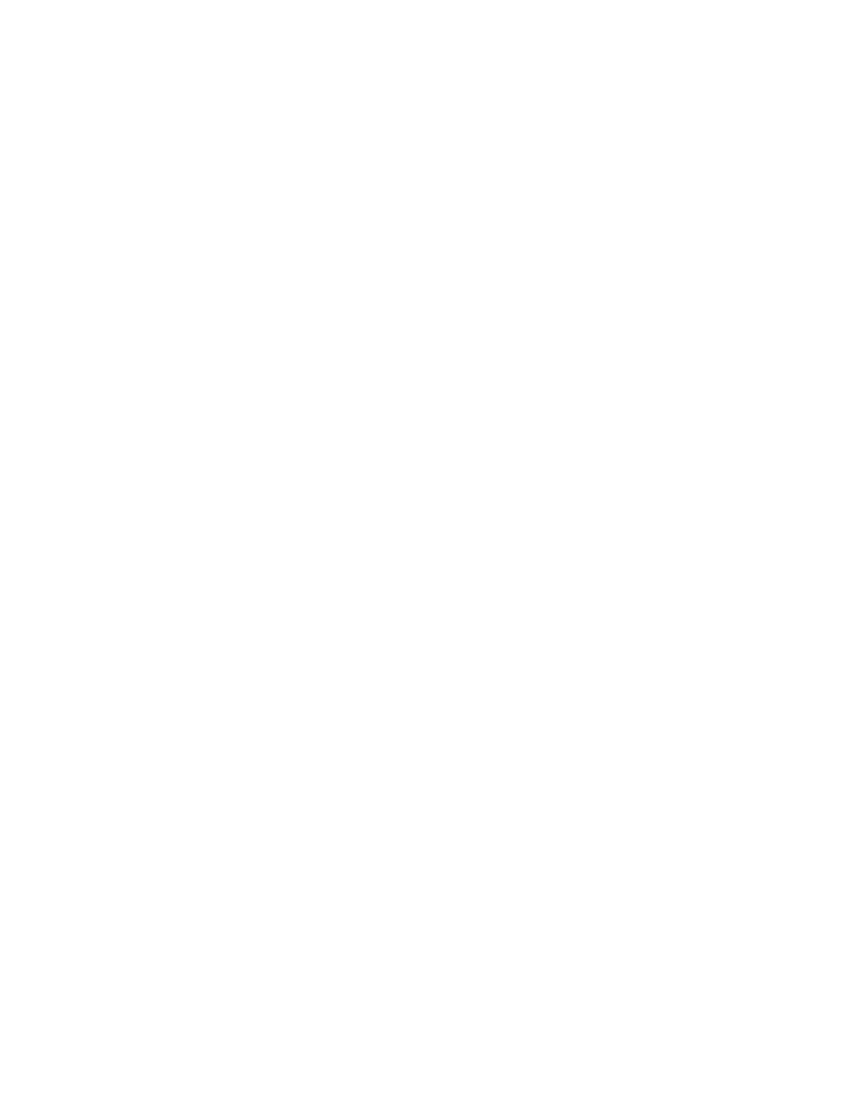
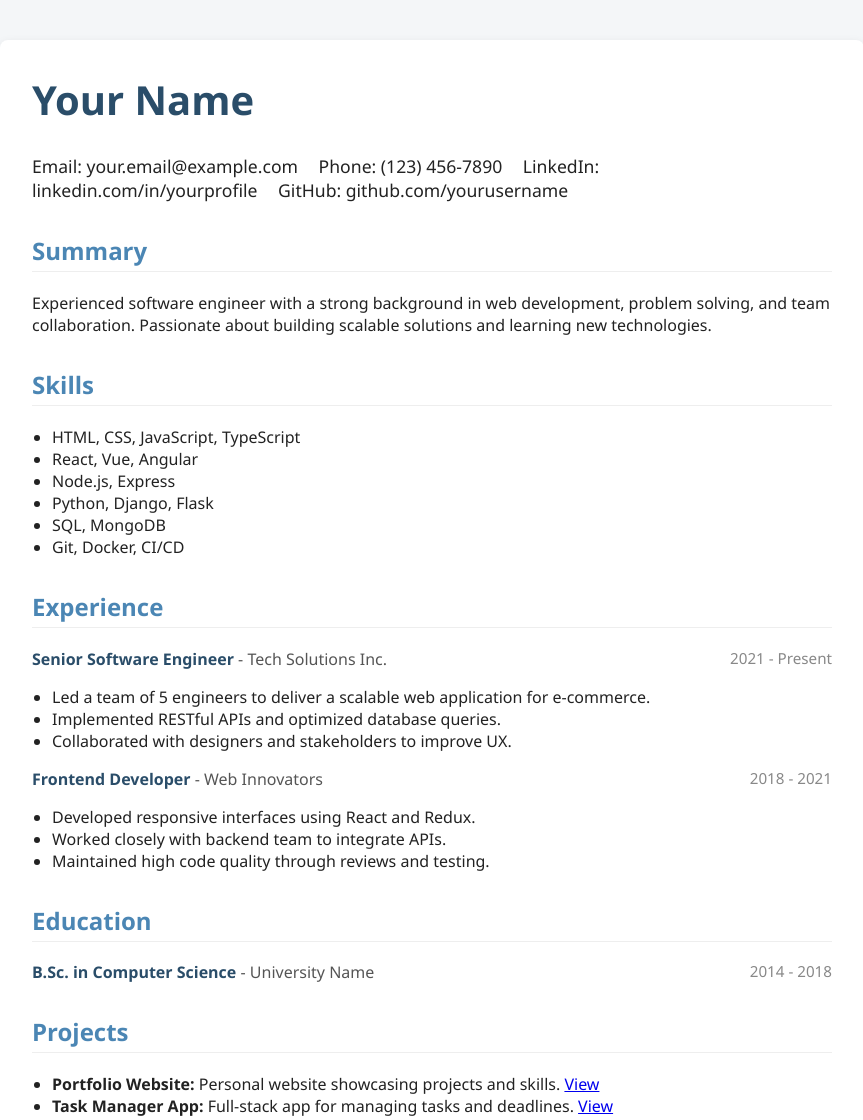
Before and after one commit to AhanafLazim/portfolio-website12, a plain HTML site: page project25/index.html in a window 1280 px wide. Shown: the whole page, without its empty margins (208-1071 px from the left). Before the commit the page ends 800 px from the top, so only its background shows below. Drawn offline with Linux system fonts and the light colour scheme.

Commit message:
Add files via upload

```diff
--- a/project25/index.html
+++ b/project25/index.html
@@ -3,7 +3,151 @@
   <head>
     <meta charset="UTF-8" />
     <meta name="viewport" content="width=device-width, initial-scale=1.0" />
-    <title>Document</title>
+    <title>Your Name - Resume</title>
+    <style>
+      body {
+        font-family: "Segoe UI", Arial, sans-serif;
+        background: #f4f6f8;
+        margin: 0;
+        padding: 0;
+        color: #222;
+      }
+      .container {
+        max-width: 800px;
+        margin: 40px auto;
+        background: #fff;
+        box-shadow: 0 2px 8px rgba(0, 0, 0, 0.08);
+        border-radius: 8px;
+        padding: 32px;
+      }
+      h1 {
+        margin-top: 0;
+        font-size: 2.5em;
+        color: #2a4d69;
+      }
+      h2 {
+        color: #4b86b4;
+        border-bottom: 1px solid #eee;
+        padding-bottom: 4px;
+        margin-top: 32px;
+      }
+      .contact {
+        margin-bottom: 24px;
+        font-size: 1.1em;
+      }
+      .contact span {
+        margin-right: 16px;
+      }
+      ul {
+        padding-left: 20px;
+      }
+      .section {
+        margin-bottom: 24px;
+      }
+      .job-title {
+        font-weight: bold;
+        color: #2a4d69;
+      }
+      .company {
+        color: #555;
+      }
+      .date {
+        float: right;
+        color: #888;
+        font-size: 0.95em;
+      }
+      @media (max-width: 600px) {
+        .container {
+          padding: 16px;
+        }
+        .date {
+          float: none;
+          display: block;
+          margin-top: 4px;
+        }
+      }
+    </style>
   </head>
-  <body></body>
+  <body>
+    <div class="container">
+      <h1>Your Name</h1>
+      <div class="contact">
+        <span>Email: your.email@example.com</span>
+        <span>Phone: (123) 456-7890</span>
+        <span>LinkedIn: linkedin.com/in/yourprofile</span>
+        <span>GitHub: github.com/yourusername</span>
+      </div>
+
+      <div class="section">
+        <h2>Summary</h2>
+        <p>
+          Experienced software engineer with a strong background in web
+          development, problem solving, and team collaboration. Passionate about
+          building scalable solutions and learning new technologies.
+        </p>
+      </div>
+
+      <div class="section">
+        <h2>Skills</h2>
+        <ul>
+          <li>HTML, CSS, JavaScript, TypeScript</li>
+          <li>React, Vue, Angular</li>
+          <li>Node.js, Express</li>
+          <li>Python, Django, Flask</li>
+          <li>SQL, MongoDB</li>
+          <li>Git, Docker, CI/CD</li>
+        </ul>
+      </div>
+
+      <div class="section">
+        <h2>Experience</h2>
+        <div>
+          <span class="job-title">Senior Software Engineer</span>
+          <span class="company"> - Tech Solutions Inc.</span>
+          <span class="date">2021 - Present</span>
+          <ul>
+            <li>
+              Led a team of 5 engineers to deliver a scalable web application
+              for e-commerce.
+            </li>
+            <li>Implemented RESTful APIs and optimized database queries.</li>
+            <li>Collaborated with designers and stakeholders to improve UX.</li>
+          </ul>
+        </div>
+        <div>
+          <span class="job-title">Frontend Developer</span>
+          <span class="company"> - Web Innovators</span>
+          <span class="date">2018 - 2021</span>
+          <ul>
+            <li>Developed responsive interfaces using React and Redux.</li>
+            <li>Worked closely with backend team to integrate APIs.</li>
+            <li>Maintained high code quality through reviews and testing.</li>
+          </ul>
+        </div>
+      </div>
+
+      <div class="section">
+        <h2>Education</h2>
+        <div>
+          <span class="job-title">B.Sc. in Computer Science</span>
+          <span class="company"> - University Name</span>
+          <span class="date">2014 - 2018</span>
+        </div>
+      </div>
+
+      <div class="section">
+        <h2>Projects</h2>
+        <ul>
+          <li>
+            <strong>Portfolio Website:</strong> Personal website showcasing
+            projects and skills. <a href="#">View</a>
+          </li>
+          <li>
+            <strong>Task Manager App:</strong> Full-stack app for managing tasks
+            and deadlines. <a href="#">View</a>
+          </li>
+        </ul>
+      </div>
+    </div>
+  </body>
 </html>
```
